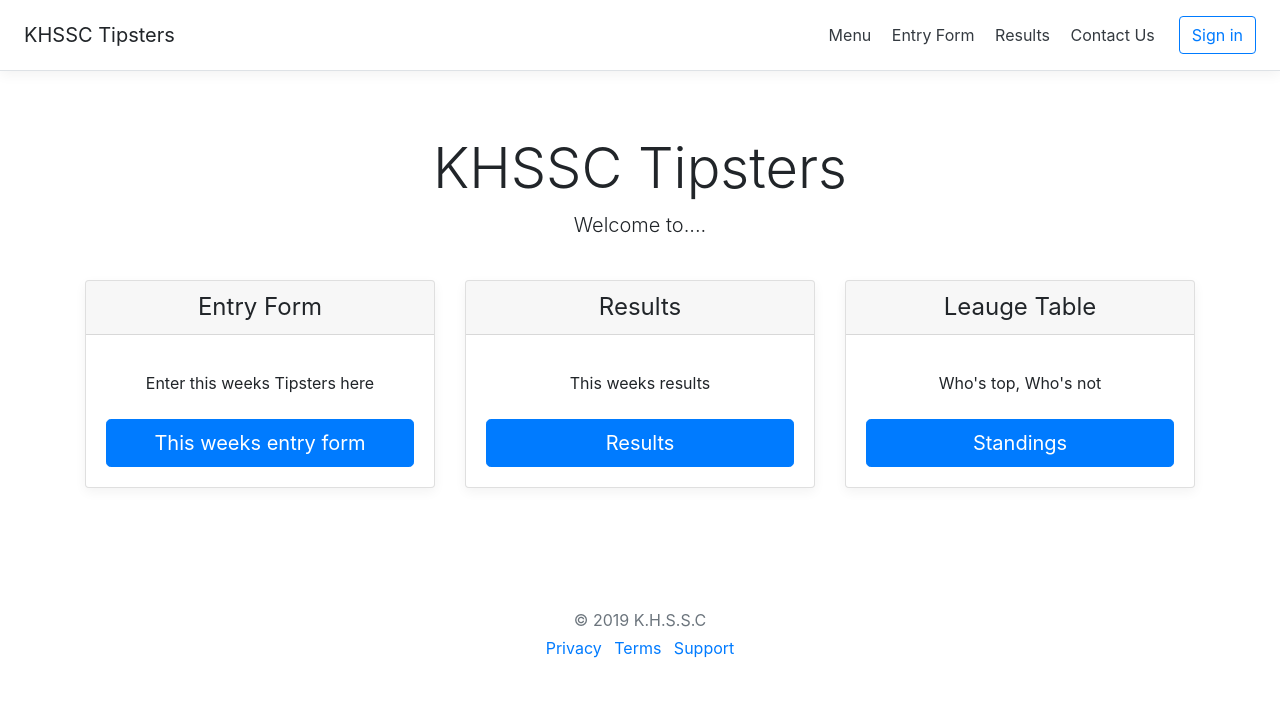
After one commit to nadger/tipsters_2019, a Django app: page /entries/menu in a window 1280 px wide. The commit adds this page. Shown: the top 707 px of the page. Run offline with Django 3.2, Linux system fonts and the light colour scheme; some libraries are stand-ins or nearby versions.

Commit message:
update 2

```diff
--- /dev/null
+++ b/entries/static/entries/pricing.css
@@ -0,0 +1,25 @@
+html {
+  font-size: 14px;
+}
+@media (min-width: 768px) {
+  html {
+    font-size: 16px;
+  }
+}
+
+.container {
+  max-width: 960px;
+}
+
+.pricing-header {
+  max-width: 700px;
+}
+
+.card-deck .card {
+  min-width: 220px;
+}
+
+.border-top { border-top: 1px solid #e5e5e5; }
+.border-bottom { border-bottom: 1px solid #e5e5e5; }
+
+.box-shadow { box-shadow: 0 .25rem .75rem rgba(0, 0, 0, .05); }
--- /dev/null
+++ b/entries/templates/entries/menu.html
@@ -0,0 +1,101 @@
+
+{% extends "base.html" %}
+
+{% block page_content %}
+{% load static %}
+
+
+<!doctype html>
+
+<html lang="en">
+  <head>
+    <meta charset="utf-8">
+    <meta name="viewport" content="width=device-width, initial-scale=1, shrink-to-fit=no">
+    <meta name="description" content="">
+    <meta name="author" content="">
+    <link rel="icon" href="../../../../favicon.ico">
+
+    <title>Tipsters</title>
+
+
+    <!-- Custom styles for this template -->
+    <link href="{% static "/entries/pricing.css" %}" rel="stylesheet">
+  </head>
+
+  <body>
+
+    <div class="d-flex flex-column flex-md-row align-items-center p-3 px-md-4 mb-3 bg-white border-bottom box-shadow">
+      <h5 class="my-0 mr-md-auto font-weight-normal">KHSSC Tipsters</h5>
+      <nav class="my-2 my-md-0 mr-md-3">
+        <a class="p-2 text-dark" href="/entries/menu">Menu</a>
+        <a class="p-2 text-dark" href="/entries/entry">Entry Form</a>
+        <a class="p-2 text-dark" href="/entries/results">Results</a>
+        <a class="p-2 text-dark" href="/entries/contact">Contact Us</a>
+      </nav>
+      <a class="btn btn-outline-primary" href="/entries/login">Sign in</a>
+    </div>
+
+    <div class="pricing-header px-3 py-3 pt-md-5 pb-md-4 mx-auto text-center">
+
+      <h1 class="display-4">KHSSC Tipsters</h1>
+      <p class="lead">Welcome to....</p>
+    </div>
+
+    <div class="container">
+      <div class="card-deck mb-3 text-center">
+        <div class="card mb-4 box-shadow">
+          <div class="card-header">
+            <h4 class="my-0 font-weight-normal">Entry Form</h4>
+          </div>
+          <div class="card-body">
+            <ul class="list-unstyled mt-3 mb-4">
+              <li>Enter this weeks Tipsters here</li>
+            </ul>
+            <a href="/entries/entry" >
+            <button type="button" class="btn btn-lg btn-block btn-primary">This weeks entry form </button >
+          </a>
+          </div>
+        </div>
+        <div class="card mb-4 box-shadow">
+          <div class="card-header">
+            <h4 class="my-0 font-weight-normal">Results</h4>
+          </div>
+          <div class="card-body">
+            <ul class="list-unstyled mt-3 mb-4">
+              <li>This weeks results</li>
+            </ul>
+            <a href="/entries/results">
+            <button type="button" class="btn btn-lg btn-block btn-primary">Results</button>
+          </a>
+          </div>
+        </div>
+        <div class="card mb-4 box-shadow">
+          <div class="card-header">
+            <h4 class="my-0 font-weight-normal">Leauge Table</h4>
+          </div>
+          <div class="card-body">
+            <ul class="list-unstyled mt-3 mb-4">
+              <li>Who's top, Who's not</li>
+            </ul>
+            <a href="/entries/table" >
+            <button type="button" class="btn btn-lg btn-block btn-primary">Standings</button>
+          </a>
+          </div>
+        </div>
+      </div>
+
+      <footer class="my-5 pt-5 text-muted text-center text-small">
+        <p class="mb-1">&copy; 2019 K.H.S.S.C</p>
+    <ul class="list-inline">
+      <li class="list-inline-item"><a href="#">Privacy</a></li>
+      <li class="list-inline-item"><a href="#">Terms</a></li>
+      <li class="list-inline-item"><a href="#">Support</a></li>
+    </ul>
+      </footer>
+    </div>
+
+
+
+  </body>
+</html>
+{% endblock %}
--- a/entries/urls.py
+++ b/entries/urls.py
@@ -4,5 +4,6 @@ from . import views
 
 urlpatterns = [
     path('entry', views.index, name='index'),
-    path('login', views.login, name='login')
+    path('login', views.login, name='login'),
+    path('menu', views.menu, name='menu')
 ]
--- a/entries/views.py
+++ b/entries/views.py
@@ -7,6 +7,9 @@ from entries.models import Fixtures
 def login(request):
 	return render(request, 'entries/login.html')
 
+def menu(request):
+	return render(request, 'entries/menu.html')
+
 
 def index(request):
     fixtures = Fixtures.objects.all()
```
Also changed, not shown: entries/static/entries/form-validation.css (added, +11 -0 lines), entries/templates/entries/entries_form.html (+41 -5 lines).
